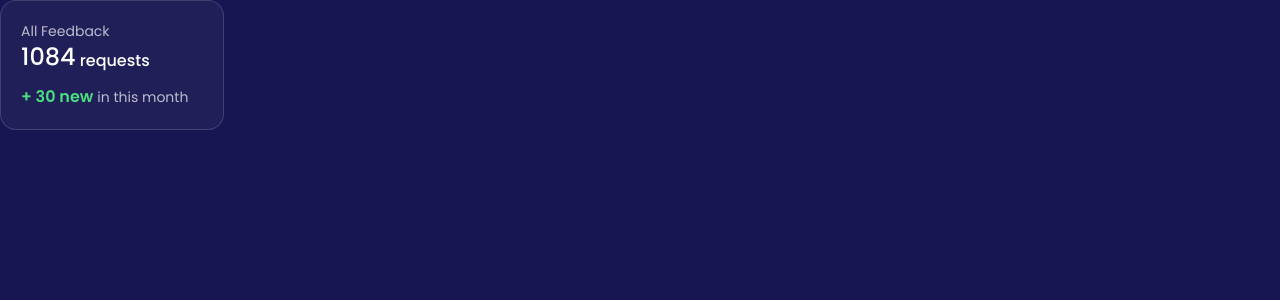
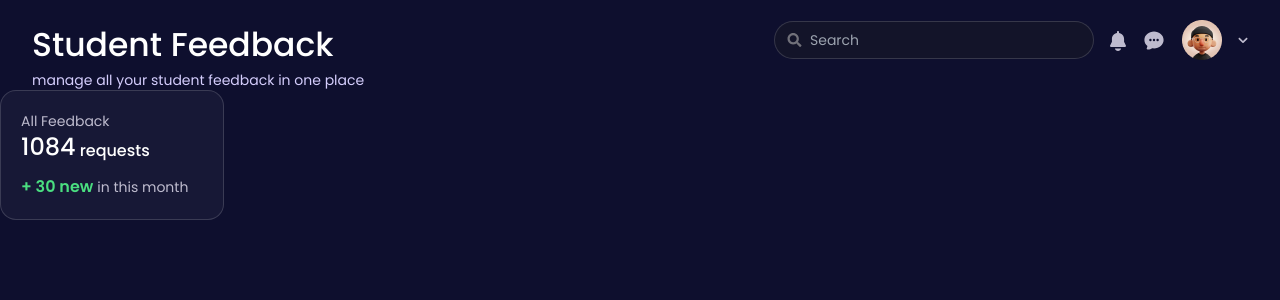
Before and after one commit to zonivisuals/CRUD-Issues-Project, a React (Create React App) app: page / in a window 1280 px wide. Shown: the top 300 px of the page. Built offline with nearby package versions, Linux system fonts and the light colour scheme.

Commit message:
navbar ui implementation

```diff
--- a/package.json
+++ b/package.json
@@ -15,6 +15,7 @@
     "@types/react-dom": "^18.3.0",
     "react": "^18.3.1",
     "react-dom": "^18.3.1",
+    "react-icons": "^5.3.0",
     "react-scripts": "5.0.1",
     "typescript": "^4.9.5",
     "web-vitals": "^2.1.4"
--- a/src/App.tsx
+++ b/src/App.tsx
@@ -1,11 +1,13 @@
 import React from 'react';
-import InfoCard from './components/infoCard';
+import Navbar from './components/navbar';
+import Admin from './pages/admin';
 import './App.css';
 
 function App() {
   return (
-    <div className='bg-[#171652] h-screen'>
-      <InfoCard title="All Feedback" totalRequests={1084} monthlyRequests={30} />
+    <div className='bg-[#0E0F2E] h-screen'>
+      <Navbar/>
+      <Admin/>
     </div>
   );
 }
--- /dev/null
+++ b/src/components/navbar.tsx
@@ -0,0 +1,26 @@
+import React from 'react'
+import profilePic from '../assets/profilePic.png'
+import {FaSearch} from "react-icons/fa"
+const navbar = () => {
+  return (
+    <div className='px-8 pt-5 flex items-start justify-between'>
+        <div>
+            <p className='text-[2.0625em] font-medium text-white'>Student Feedback</p>
+            <p className='text-[#d5cefd] text-sm font-normal'>manage all your student feedback in one place</p>
+        </div>
+
+        <div className='flex gap-4 items-center justify-between'>
+            <div className='w-80 text-sm flex flex-row items-center content-center border border-white border-opacity-15 rounded-3xl bg-[#131429] px-3 py-2'>
+                <FaSearch id="search-icon" className='w-4 text-[#71717A] mr-2' />
+                <input type="text" placeholder="Search"  className='bg-transparent text-white h-fit'/>
+            </div>
+            <svg width="16" height="21" viewBox="0 0 16 21" fill="none" xmlns="http://www.w3.org/2000/svg"><path d="M15.8885 15.5509L14.1688 12.1115C14.0988 11.9915 14.0688 11.8525 14.0688 11.7025V9.04195C14.0688 6.05246 11.8692 3.56385 8.99964 3.09393V1.87612C8.99964 1.32422 8.55276 0.876282 7.9998 0.876282C7.44688 0.876282 6.99996 1.32422 6.99996 1.87612V3.09388C4.13042 3.5638 1.93077 6.05246 1.93077 9.04195V11.7025C1.93077 11.8525 1.90077 11.9915 1.83079 12.1115L0.111045 15.5509C-0.0488909 15.8608 -0.0289229 16.2318 0.151077 16.5217C0.331029 16.8217 0.650997 17.0016 1.00092 17.0016H14.9987C15.3486 17.0016 15.6686 16.8216 15.8486 16.5217C16.0285 16.2318 16.0485 15.8608 15.8885 15.5509ZM8.99964 18.5005H4.85032C5.18023 19.9303 6.47004 21.0001 7.9998 21.0001C9.52956 21.0001 10.8193 19.9303 11.1493 18.5005H8.99964Z" fill="#BEBBCE"/></svg>
+            <svg width="24" height="24" viewBox="0 0 24 24" fill="none" xmlns="http://www.w3.org/2000/svg"><path fill-rule="evenodd" clip-rule="evenodd" d="M2.39999 12C2.39999 7.24006 6.82806 3.59998 12 3.59998C17.1719 3.59998 21.6 7.24006 21.6 12C21.6 16.7599 17.1719 20.4 12 20.4C11.3839 20.4 10.7806 20.3492 10.1954 20.2519C9.01412 21.1001 7.56443 21.6 5.99999 21.6C5.82283 21.6 5.64701 21.5936 5.47277 21.5809C5.15865 21.5582 4.87928 21.3728 4.73616 21.0923C4.59303 20.8117 4.60697 20.4768 4.7729 20.2091C5.1537 19.5948 5.38045 18.8753 5.39879 18.1018C3.57418 16.5903 2.39999 14.4293 2.39999 12Z" fill="#BEBBCE"/><circle cx="12" cy="12" r="1.2" fill="#0E0F2E"/><ellipse cx="8.40001" cy="12" rx="1.2" ry="1.2" fill="#0E0F2E"/><circle cx="15.6" cy="12" r="1.2" fill="#0E0F2E"/></svg>
+            <img src={profilePic} alt="profilePic" />
+            <svg width="10" height="7" viewBox="0 0 10 7" fill="none" xmlns="http://www.w3.org/2000/svg"><path fill-rule="evenodd" clip-rule="evenodd" d="M0.747129 0.997129C1.07663 0.667624 1.61087 0.667624 1.94037 0.997129L5 4.05676L8.05963 0.99713C8.38913 0.667625 8.92337 0.667625 9.25287 0.99713C9.58238 1.32664 9.58238 1.86087 9.25287 2.19037L5.59662 5.84662C5.26712 6.17613 4.73288 6.17613 4.40338 5.84662L0.747129 2.19037C0.417624 1.86087 0.417624 1.32663 0.747129 0.997129Z" fill="#BEBBCE"/></svg>
+        </div>
+    </div>
+  )
+}
+
+export default navbar
--- a/src/pages/admin.tsx
+++ b/src/pages/admin.tsx
@@ -1,8 +1,9 @@
 import React from 'react'
+import InfoCard from '../components/infoCard'
 
 const admin = () => {
   return (
-    <div>admin</div>
+    <InfoCard title="All Feedback" totalRequests={1084} monthlyRequests={30} />
   )
 }
 
```
Also changed, not shown: src/assets/profilePic.png (added), 1 other file (tests, documents, lock files or other folders).
